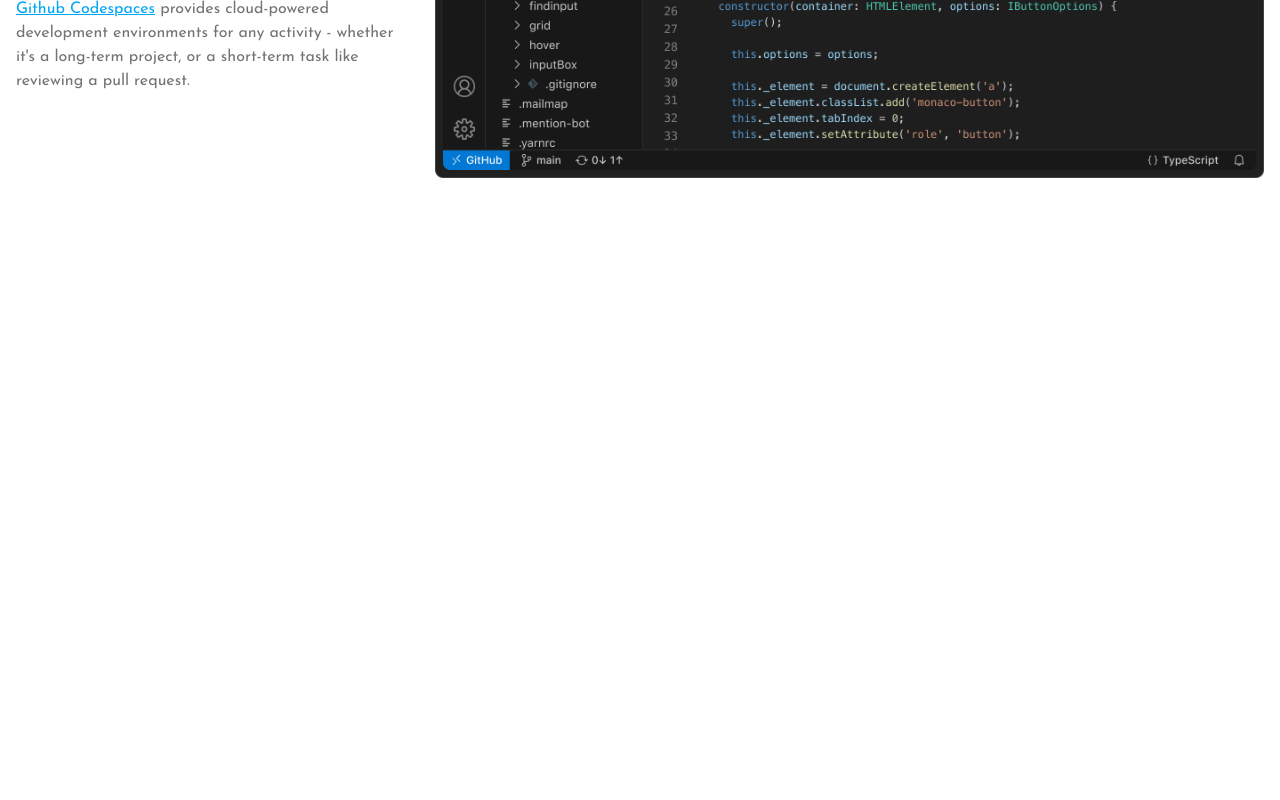
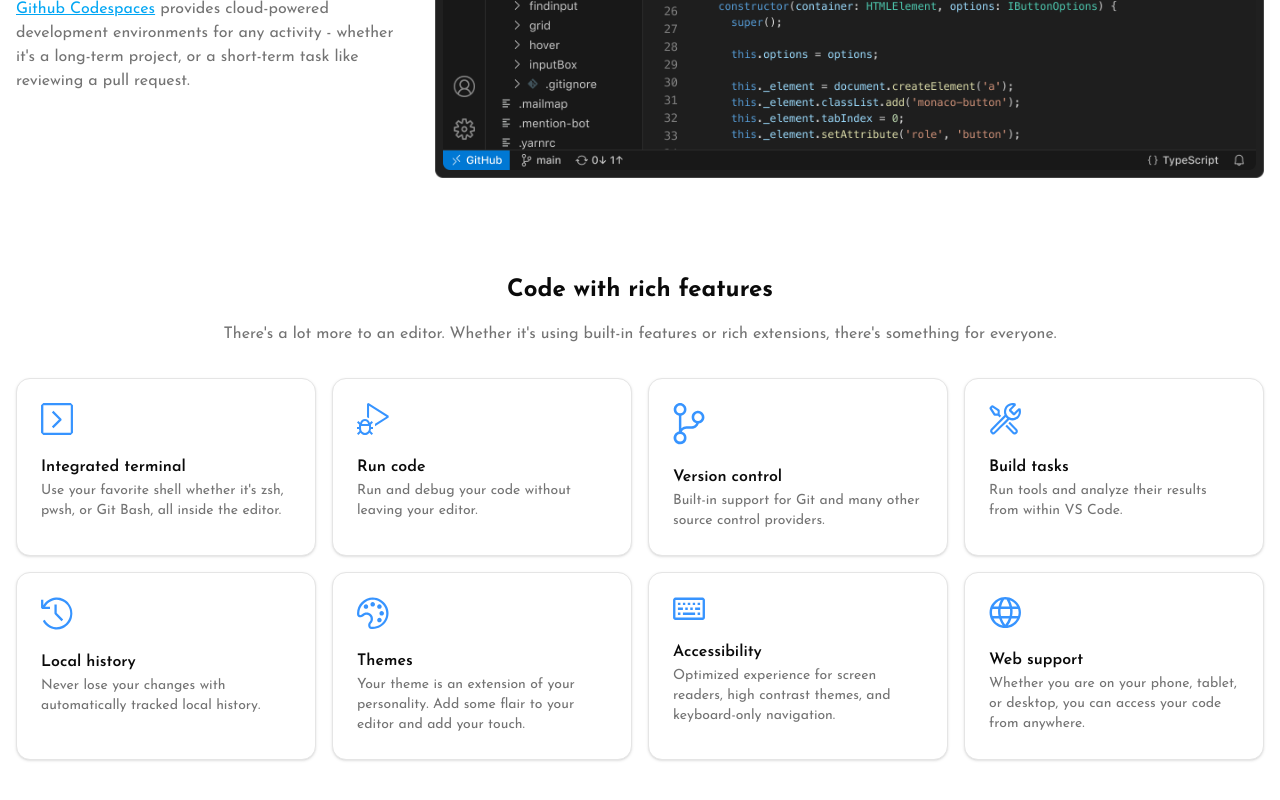
Before and after one commit to krutagna31/visual-studio-code, a Next.js app: page / in a window 1280 px wide. Shown: the part 4556-5356 px from the top of the page. Before the commit the page ends 4782 px from the top, so only its background shows below. Built offline with nearby package versions, Linux system fonts and the light colour scheme.

Commit message:
add code-rich-features.tsx section

```diff
--- a/app/page.tsx
+++ b/app/page.tsx
@@ -4,6 +4,7 @@ import {
   CodeAnyLanguage,
   CodeAnywhere,
   CodeWithExtensions,
+  CodeWithFeatures,
   CopilotCustomization,
   FullyCustomizable,
   Hero,
@@ -22,6 +23,7 @@ export default function Home() {
       <CodeAnyLanguage />
       <FullyCustomizable />
       <CodeAnywhere />
+      <CodeWithFeatures />
     </>
   );
 }
--- a/components/sections/agent-mode.tsx
+++ b/components/sections/agent-mode.tsx
@@ -22,7 +22,7 @@ function AgentMode() {
           light: "/images/agent-mode/swimlane-chat-light.webp",
           dark: "/images/agent-mode/swimlane-chat-dark.webp",
         }}
-        alt="vs code window showing a code editor with projects.tsx, alongside copilot chat panel"
+        alt="vs code window showing projects.tsx, alongside copilot chat panel"
         width="1440"
         height="1080"
       />
--- a/components/sections/code-any-language.tsx
+++ b/components/sections/code-any-language.tsx
@@ -1,6 +1,6 @@
 import Image from "next/image";
 import { SectionGrid } from "@/components/sections/shared";
-import { languages } from "@/content/code-any-language";
+import { languages } from "@/content";
 
 function CodeAnyLanguage() {
   return (
--- a/components/sections/code-anywhere.tsx
+++ b/components/sections/code-anywhere.tsx
@@ -28,7 +28,7 @@ function CodeAnywhere() {
           light: "/images/code-anywhere/swimlane-anywhere-light.png",
           dark: "/images/code-anywhere/swimlane-anywhere-dark.png",
         }}
-        alt=""
+        alt="vs-code window showing a button.ts file"
         width="1440"
         height="1080"
       />
--- /dev/null
+++ b/components/sections/code-with-features.tsx
@@ -0,0 +1,42 @@
+import Image from "next/image";
+import { SectionContainer, ViewContainer } from "@/components/layouts";
+import {
+  Card,
+  CardContent,
+  CardDescription,
+  CardHeader,
+  CardTitle,
+} from "@/components/ui";
+import { features } from "@/content";
+
+function CodeWithFeatures() {
+  return (
+    <SectionContainer>
+      <ViewContainer className="space-y-4 lg:space-y-8">
+        <div className="space-y-4 text-center">
+          <h2 className="text-2xl font-bold">Code with rich features</h2>
+          <p className="text-muted-foreground">
+            There&apos;s a lot more to an editor. Whether it&apos;s using
+            built-in features or rich extensions, there&apos;s something for
+            everyone.
+          </p>
+        </div>
+        <div className="grid gap-4 sm:grid-cols-2 lg:grid-cols-4">
+          {features.map(({ title, description, image }) => (
+            <Card key={title}>
+              <CardContent>
+                <Image src={image.src} alt={image.alt} width="32" height="32" />
+              </CardContent>
+              <CardHeader>
+                <CardTitle>{title}</CardTitle>
+                <CardDescription>{description}</CardDescription>
+              </CardHeader>
+            </Card>
+          ))}
+        </div>
+      </ViewContainer>
+    </SectionContainer>
+  );
+}
+
+export { CodeWithFeatures };
--- a/components/sections/fully-customizable.tsx
+++ b/components/sections/fully-customizable.tsx
@@ -31,7 +31,7 @@ function FullyCustomizable() {
           light: "/images/fully-customizable/swimlane-customized-light.png",
           dark: "/images/fully-customizable/swimlane-customized-dark.png",
         }}
-        alt=""
+        alt="vs code window showing various themes"
         width="1440"
         height="1080"
       />
--- a/components/sections/index.ts
+++ b/components/sections/index.ts
@@ -2,6 +2,7 @@ export * from "./agent-mode";
 export * from "./ai-features";
 export * from "./code-any-language";
 export * from "./code-anywhere";
+export * from "./code-with-features";
 export * from "./code-with-extensions";
 export * from "./copilot-customization";
 export * from "./fully-customizable";
--- /dev/null
+++ b/content/code-with-feature.ts
@@ -0,0 +1,74 @@
+import { Feature } from "@/types";
+
+export const features: Feature[] = [
+  {
+    title: "Integrated terminal",
+    description:
+      "Use your favorite shell whether it's zsh, pwsh, or Git Bash, all inside the editor.",
+    image: {
+      src: "/images/code-with-features/codicon-terminal.svg",
+      alt: "terminal",
+    },
+  },
+  {
+    title: "Run code",
+    description: "Run and debug your code without leaving your editor.",
+    image: {
+      src: "/images/code-with-features/codicon-debug.svg",
+      alt: "debug",
+    },
+  },
+  {
+    title: "Version control",
+    description:
+      "Built-in support for Git and many other source control providers.",
+    image: {
+      src: "/images/code-with-features/codicon-version-control.svg",
+      alt: "branching",
+    },
+  },
+  {
+    title: "Build tasks",
+    description: "Run tools and analyze their results from within VS Code.",
+    image: {
+      src: "/images/code-with-features/codicon-build-tasks.svg",
+      alt: "tools",
+    },
+  },
+  {
+    title: "Local history",
+    description:
+      "Never lose your changes with automatically tracked local history.",
+    image: {
+      src: "/images/code-with-features/codicon-local-history.svg",
+      alt: "history",
+    },
+  },
+  {
+    title: "Themes",
+    description:
+      "Your theme is an extension of your personality. Add some flair to your editor and add your touch.",
+    image: {
+      src: "/images/code-with-features/codicon-themes.svg",
+      alt: "palette",
+    },
+  },
+  {
+    title: "Accessibility",
+    description:
+      "Optimized experience for screen readers, high contrast themes, and keyboard-only navigation.",
+    image: {
+      src: "/images/code-with-features/codicon-accessibility.svg",
+      alt: "keyboard",
+    },
+  },
+  {
+    title: "Web support",
+    description:
+      "Whether you are on your phone, tablet, or desktop, you can access your code from anywhere.",
+    image: {
+      src: "/images/code-with-features/codicon-web.svg",
+      alt: "globe",
+    },
+  },
+];
--- a/content/index.ts
+++ b/content/index.ts
@@ -1,3 +1,5 @@
+export * from "./code-any-language";
 export * from "./code-with-extensions";
+export * from "./code-with-feature";
 export * from "./copilot-customization";
 export * from "./header";
--- /dev/null
+++ b/types/code-with-features.ts
@@ -0,0 +1,8 @@
+export type Feature = {
+  title: string;
+  description: string;
+  image: {
+    src: string;
+    alt: string;
+  }
+}
--- a/types/index.ts
+++ b/types/index.ts
@@ -1,4 +1,5 @@
 export * from "./code-any-language";
+export * from "./code-with-features";
 export * from "./code-with-extensions";
 export * from "./copilot-customization";
 export * from "./header";
```
Also changed, not shown: 1 other file (tests, documents, lock files or other folders).
